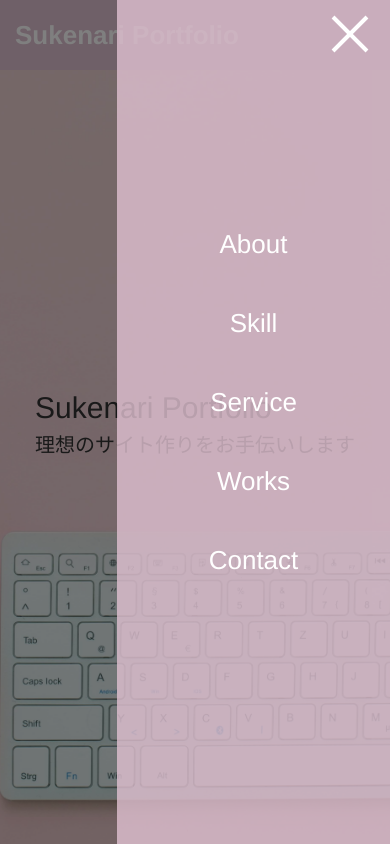
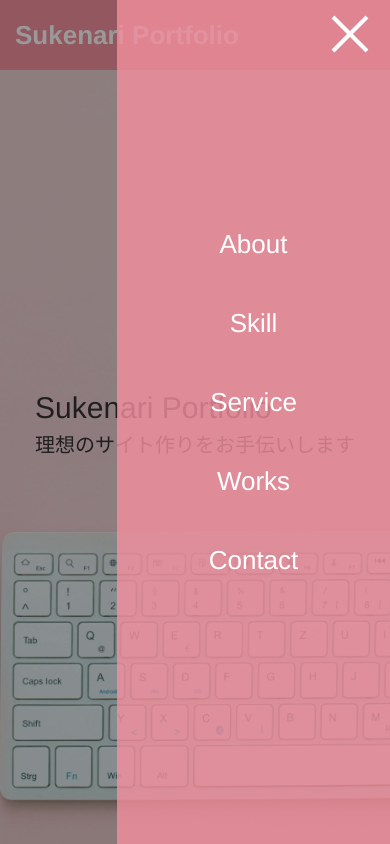
Before and after one commit to salaflamingo/sukenari-portfolio, a plain HTML site: page index.html in a window 390 px wide. Both pictures are taken after a click on the button 350 px from the left and 34 px from the top of the page. Shown: the top 844 px of the page. Drawn offline with nearby package versions, Linux system fonts and the light colour scheme.

Commit message:
Update styles.css

```diff
--- a/css/styles.css
+++ b/css/styles.css
@@ -7,7 +7,7 @@ body {
   font-family: 'Helvetica','Yu Gothic';
   color: #333;
   box-sizing: border-box;
-  --my-color:#e0c1d1;
+  --my-color:rgb(244, 144, 159);
 }
 img {
   width: 100%;
@@ -138,7 +138,7 @@ button {
 }
 .header.fixed {
   position: fixed;
-  background-color: rgb(224, 193, 209, .8);
+  background-color: rgb(244, 144, 159, .8);
   transition: .3s;
 }
 /* ファーストビュー */
@@ -390,7 +390,7 @@ button {
     top: 0;
     right: 0;
     z-index: 2;
-    background-color: rgb(224, 193, 209, .8);
+    background-color: rgb(244, 144, 159, .8);
   }
   .nav-list {
     flex-direction: column;
@@ -461,7 +461,7 @@ button {
     position: fixed;
     top: 0;
     left: 0;
-    background-color: rgba(0, 0, 0, .5);
+    background-color: rgba(0, 0, 0, .4);
     z-index: 1;
   }
   /* ファーストビュー */
```
